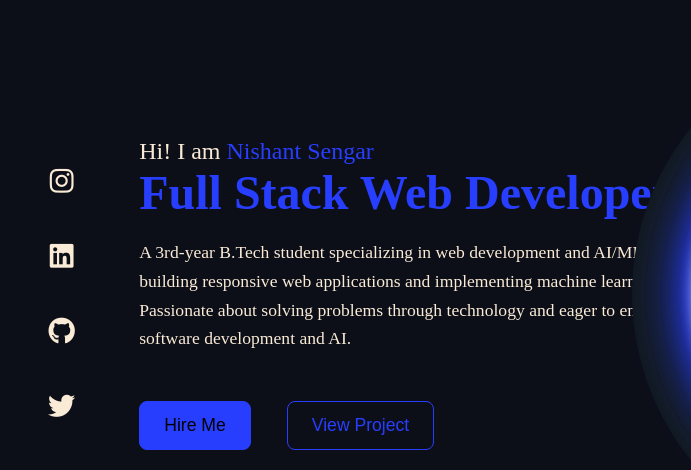
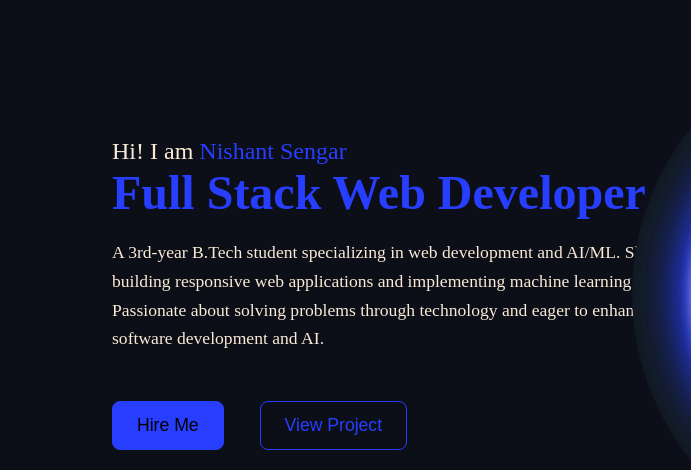
Before and after one commit to nishantsengar7/portfolio, a plain HTML site: page index.html in a window 1280 px wide. Shown: the part 106-576 px from the top of the page, 0-691 px from the left. Drawn offline with Linux system fonts and the light colour scheme.

Commit message:
Update index.html

```diff
--- a/index.html
+++ b/index.html
@@ -20,12 +20,6 @@
            <li><a href="#contact">services</a></li>
        </ul>
        <div class="left-container">
-           <div class="icons">
-            <i class="fa-brands fa-instagram"></i>
-            <a href="https://www.linkedin.com/in/nishant-sengar-768433253?utm_source=share&utm_campaign=share_via&utm_content=profile&utm_medium=android_app"><i class="fa-brands fa-linkedin"></i></a>
-            <i class="fa-brands fa-github"></i>
-            <i class="fa-brands fa-twitter"></i>
-           </div>
            <div class="content">
            <p class="intro">Hi! I am <span>Nishant Sengar</span></p>
            <h1>Full Stack Web Developer</h1>
```
